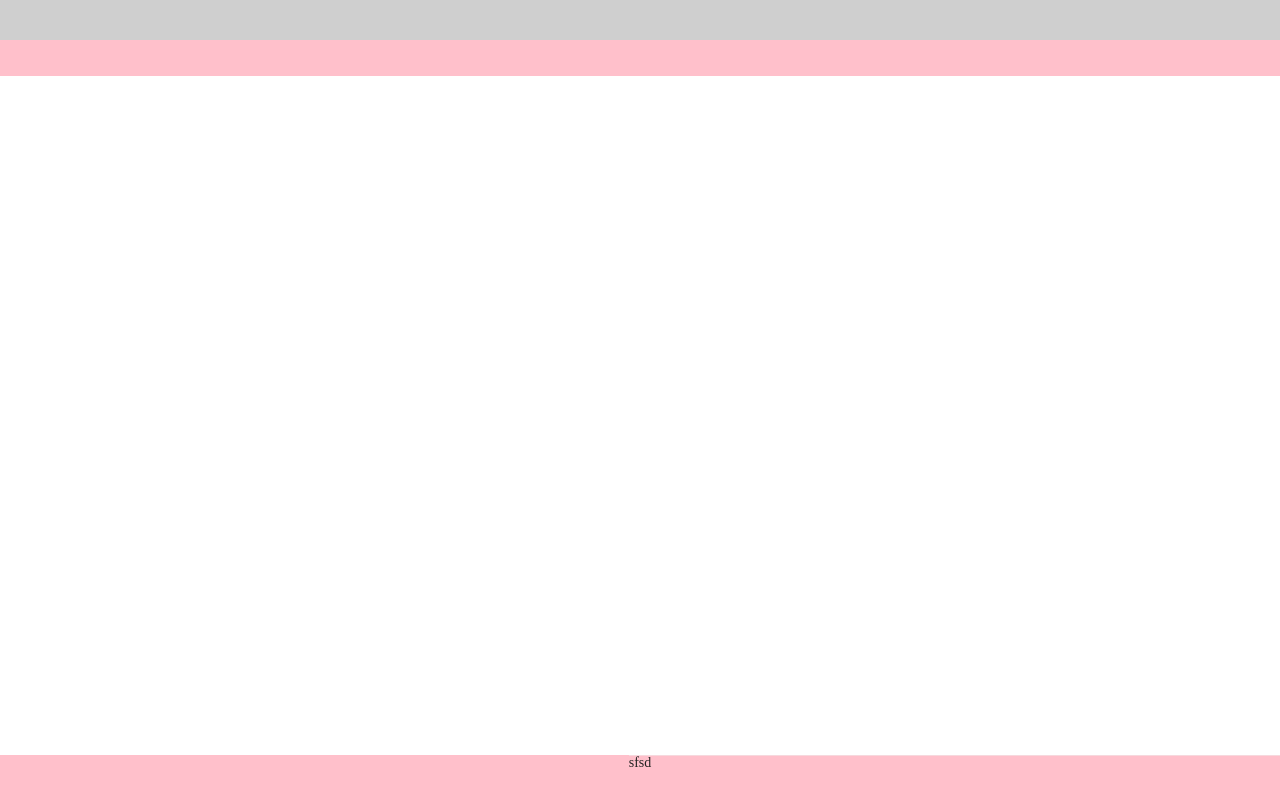
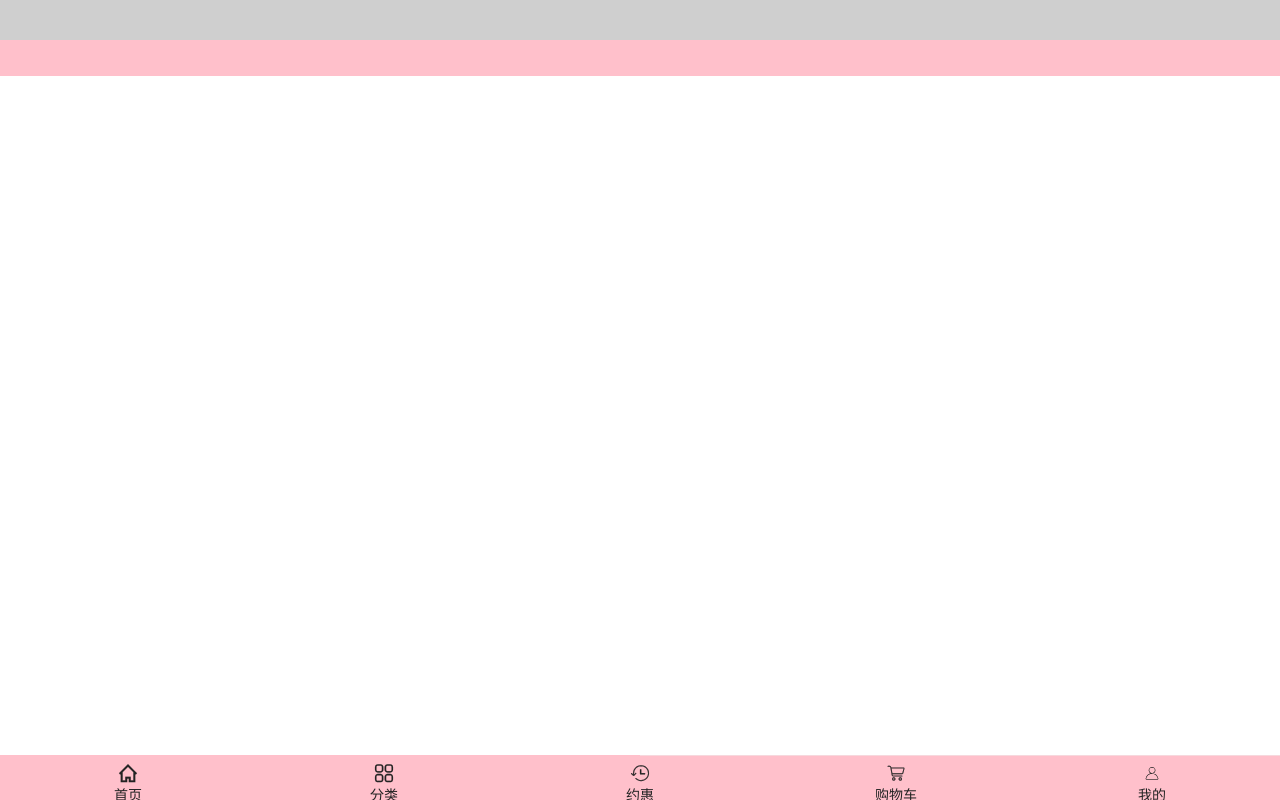
Before and after one commit to yujing-0504/reactProject, a React (Create React App) app in the folder project/: page /home in a window 1280 px wide. Built offline with nearby package versions, Linux system fonts and the light colour scheme.

Commit message:
footer样式

```diff
--- a/project/src/App.css
+++ b/project/src/App.css
@@ -30,7 +30,7 @@ html, body, div, ul, li, h1, h2, h3, h4, h5, h6, p, dl, dt, dd, ol, form, input,
     margin: 0;
     padding: 0;
 }
-*{box-sizing: border-box;}
+
 html, body {
     min-height: 100%;
 }
--- a/project/src/components/ShoppingCart.js
+++ b/project/src/components/ShoppingCart.js
@@ -1,4 +1,5 @@
 import React ,{Component} from 'react'
+
 export default class ShoppingCart extends Component{
 	render(){
 		return(
--- a/project/src/components/footer.css
+++ b/project/src/components/footer.css
@@ -5,7 +5,7 @@
 	width: 100%;
 	height: 2.83rem;
 	z-index: 2;
-
+	overflow: hidden;
 }
 .footer::before {
     content: '';
@@ -22,7 +22,26 @@
 .footer ul{
     display: flex;
     flex-direction: row;
+    margin-top: 0.5rem;
 }
 .footer ul li{
-    flex: 1
+    flex: 1;
+    display: inline-block;
+
 }
+@font-face {
+  font-family: 'iconfont';
+  src: url('/font/iconfont.eot');
+  src: url('/font/iconfont.eot?#iefix') format('embedded-opentype'),
+  url('/font/iconfont.woff') format('woff'),
+  url('/font/iconfont.ttf') format('truetype'),
+  url('/font/iconfont.svg#iconfont') format('svg');
+}
+.iconfont{
+  font-family:"iconfont" !important;
+  font-size:18px;font-style:normal;
+  -webkit-font-smoothing: antialiased;
+  -webkit-text-stroke-width: 0.2px;
+  -moz-osx-font-smoothing: grayscale;
+
+}
--- a/project/src/components/footer.js
+++ b/project/src/components/footer.js
@@ -13,7 +13,39 @@ class Footer extends Component{
   render(){
     return(
         <div className="footer">
-         <Link to='./ShoppingCart'>sfsd</Link>
+        <ul>
+           <li>
+          <Link to='./ShoppingCart'>
+            <i className="iconfont">&#xe62b;</i><br/>
+            <span>首页</span>
+          </Link>
+        </li>
+          <li>
+          <Link to='./ShoppingCart'>
+            <i className="iconfont">&#xe68d;</i><br/>
+            <span>分类</span>
+          </Link>
+        </li>
+         <li>
+          <Link to='./ShoppingCart'>
+            <i className="iconfont">&#xe601;</i><br/>
+            <span>约惠</span>
+          </Link>
+        </li>
+         <li>
+          <Link to='./ShoppingCart'>
+            <i className="iconfont">&#xe68c;</i><br/>
+            <span>购物车</span>
+          </Link>
+        </li>
+         <li>
+          <Link to='./ShoppingCart'>
+            <i className="iconfont">&#xe60d;</i><br/>
+            <span>我的</span>
+          </Link>
+        </li>
+        </ul>
+
 
         </div>
       )
--- /dev/null
+++ b/project/src/components/shoppingCart.css
@@ -0,0 +1 @@
+shoppingCart.css
--- a/project/src/index.css
+++ b/project/src/index.css
@@ -3,3 +3,46 @@ body {
   padding: 0;
   font-family: sans-serif;
 }
+html, body, div, ul, li, h1, h2, h3, h4, h5, h6, p, dl, dt, dd, ol, form, input, textarea, th, td, select {
+    margin: 0;
+    padding: 0;
+}
+
+html, body {
+    min-height: 100%;
+}
+
+body {
+    font-family: "Microsoft YaHei";
+    font-size:14px;
+    color:#333;
+}
+h1, h2, h3, h4, h5, h6{font-weight:normal;}
+ul,ol,li {
+    list-style: none;
+}
+
+img {
+    border: none;
+    vertical-align: middle;
+}
+
+a {
+    text-decoration: none;
+    color: #232323;
+}
+
+table {
+    border-collapse: collapse;
+    table-layout: fixed;
+}
+
+input, textarea {
+    outline: none;
+    border: none;
+}
+
+textarea {
+    resize: none;
+    overflow: auto;
+}
```
